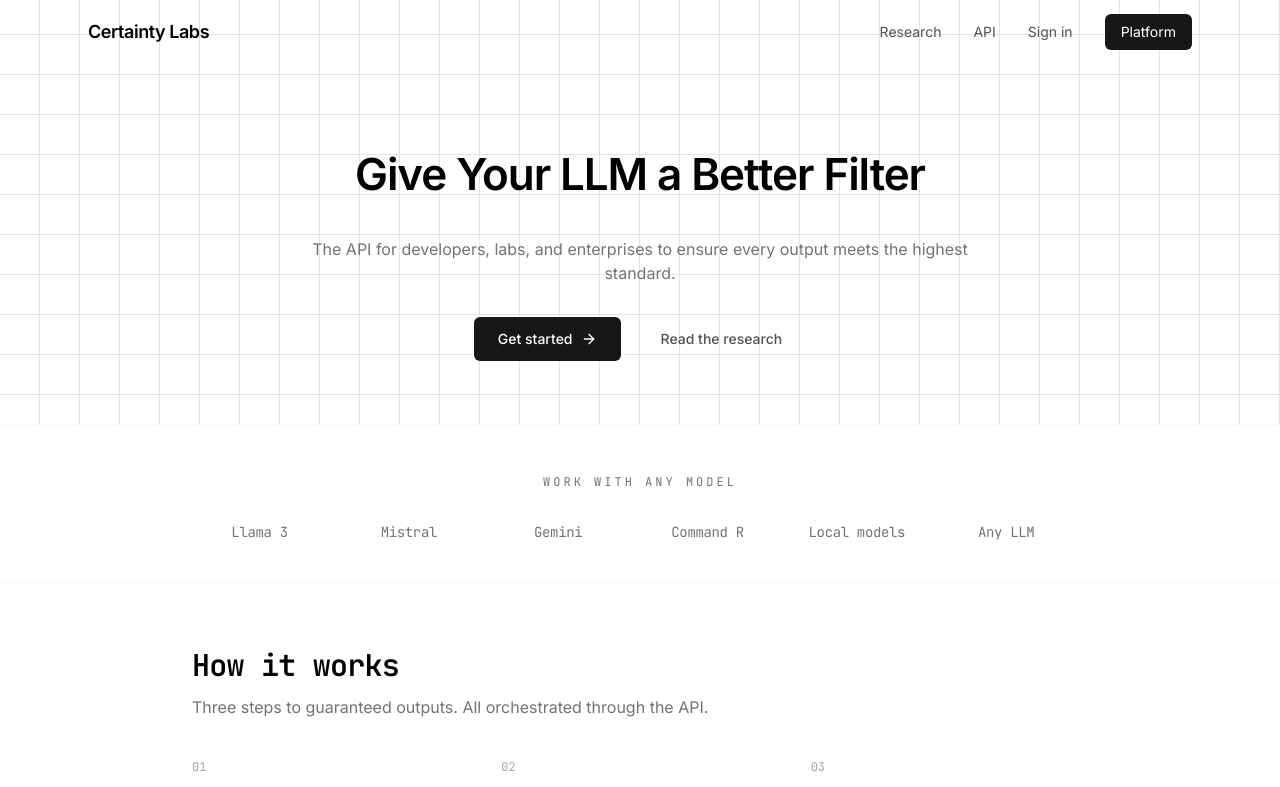
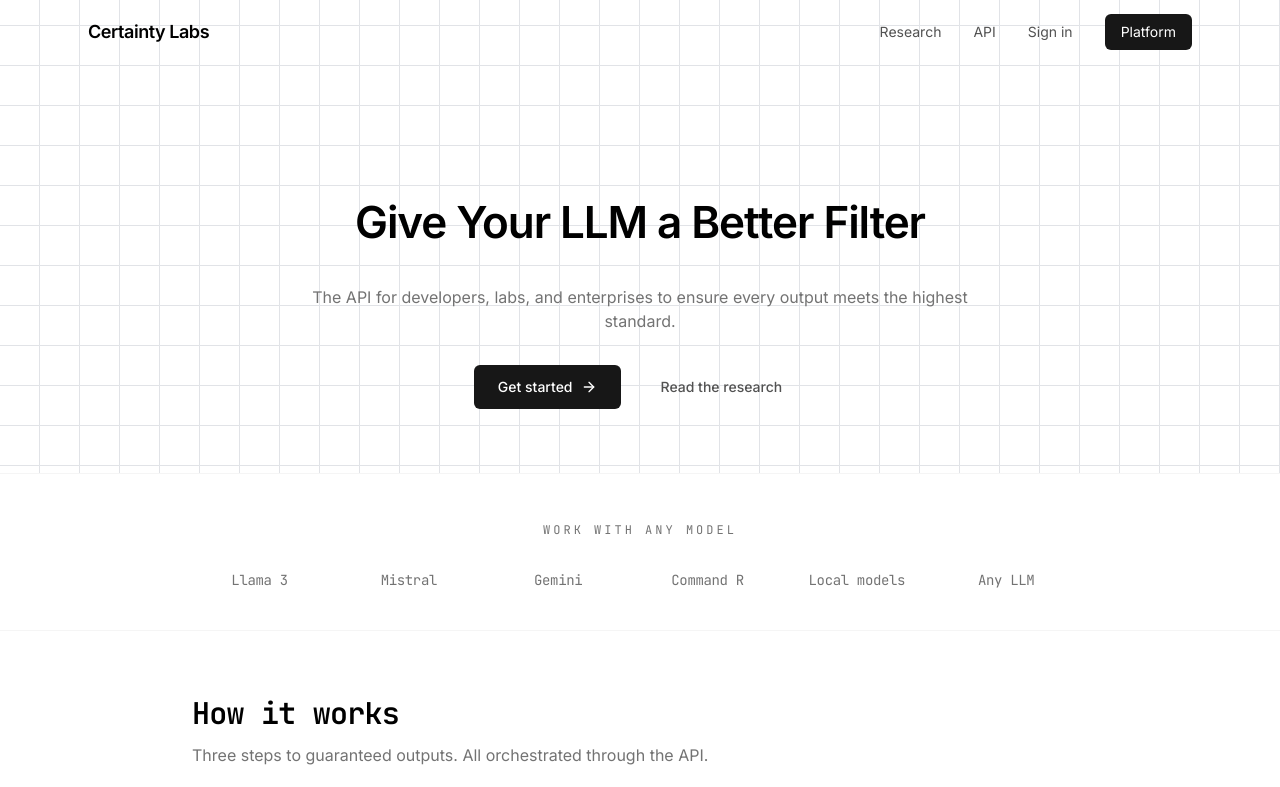
Before and after one commit to benski20/Certainty_labs, a Next.js app in the folder platform/: page / in a window 1280 px wide. Shown: the top 787 px of the page. Built offline with nearby package versions, Linux system fonts and the light colour scheme.

Commit message:
heading update3

```diff
--- a/platform/src/app/page.tsx
+++ b/platform/src/app/page.tsx
@@ -102,7 +102,7 @@ export default function Home() {
       <Navbar />
       <main>
         {/* Hero */}
-        <section className="relative pt-32 md:pt-36 pb-16 px-6 overflow-hidden">
+        <section className="relative pt-40 md:pt-48 pb-16 px-6 overflow-hidden">
           <GridPattern
             width={40}
             height={40}
```
